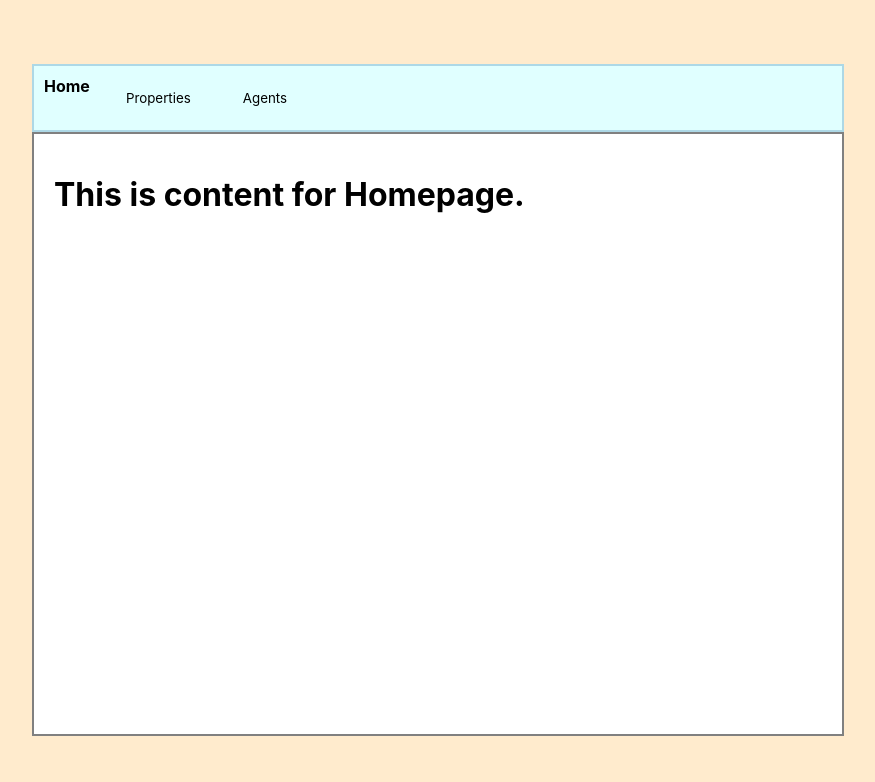
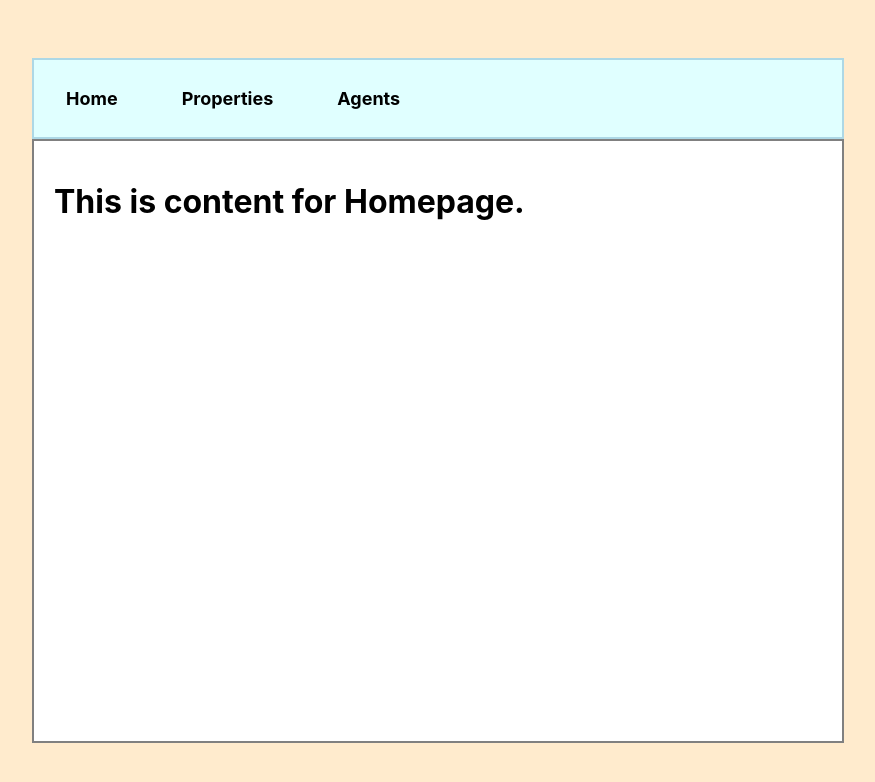
Before and after one commit to janelsj/real-estate, a React (Create React App) app in the folder property/: page / in a window 1280 px wide. Shown: the top 782 px of the page, without its empty margins (202-1077 px from the left). Built offline with nearby package versions, Linux system fonts and the light colour scheme.

Commit message:
fixed navbar positioning

```diff
--- a/property/src/App.css
+++ b/property/src/App.css
@@ -18,25 +18,23 @@
   background-color: lightcyan;
 }
 
-.navbar>div{
-  padding: 10px;
-}
-
 .dropdown {
   float: left;
   overflow: hidden;
 }
 
-.dropdown .dropdownButton {
+.navbar>button, .dropdown, .dropdownButton {
   border: none;
   outline: none;
+  font-size: large;
+  font-weight: bold;
   padding: 14px 16px;
   background-color: inherit;
   font-family: inherit;
   margin: 0;
 }
 
-.navbar a:hover, .dropdown:hover .dropdownButton {
+.dropdown:hover .dropdownButton {
   background-color: lightskyblue;
 }
 
@@ -79,7 +77,7 @@
 a {
   text-decoration: none;
   color: black;
-  font-weight: bolder;
+  font-weight: inherit;
 }
 
 a:hover, a:focus {
--- a/property/src/App.js
+++ b/property/src/App.js
@@ -11,33 +11,35 @@ function App() {
     <Router>
     <div className="container">
        <div className="navbar">
-          <div><Link to = "/">Home</Link></div>
+       <div className="dropdown">
+          <button className="dropdownButton"><Link to = "/">Home</Link></button>
+        </div>
           <div className="dropdown">
-            <button className="dropdownButton">Properties</button>
+            <button className="dropdownButton">Properties </button>
             <div class="dropdown-content">
-              <Link to = "/Properties/all">Browse all</Link>
-              <Link to = "/Properties/sale">For sale</Link>
-              <Link to = "/Properties/rent">For rent</Link>
-              <Link to = "/Properties/search">Search properties</Link>
+              <Link to = "/properties/all">Browse all</Link>
+              <Link to = "/properties/sale">For sale</Link>
+              <Link to = "/properties/rent">For rent</Link>
+              <Link to = "/properties/search">Search properties</Link>
             </div>
           </div>
           <div className="dropdown">
             <button className="dropdownButton">Agents</button>
             <div class="dropdown-content">
-              <Link to = "/Agents/all">Browse all</Link>
-              <Link to = "/Agents/search">Find Agent</Link>
+              <Link to = "/agents/all">Browse all</Link>
+              <Link to = "/agents/search">Find Agent</Link>
             </div>
           </div>
       </div>
       <div className="content">
         <Routes>
         <Route path="/" exact element={<Homepage />} />
-        <Route path="/Properties/all" element={<PropertiesAll />} />
-        <Route path="/Properties/sale" element={<PropertiesSale />} />
-        <Route path="/Properties/rent" element={<PropertiesRent />} />
-        <Route path="/Properties/search" element={<PropertiesSearch />} />
-        <Route path="/Agents/all" element={<AgentsAll />} />
-        <Route path="/Agents/search" element={<AgentsSearch />} />
+        <Route path="/properties/all" element={<PropertiesAll />} />
+        <Route path="/properties/sale" element={<PropertiesSale />} />
+        <Route path="/properties/rent" element={<PropertiesRent />} />
+        <Route path="/properties/search" element={<PropertiesSearch />} />
+        <Route path="/agents/all" element={<AgentsAll />} />
+        <Route path="/agents/search" element={<AgentsSearch />} />
         <Route path="*" element={<NotFoundPage />} />
         </Routes>
       </div>
```
